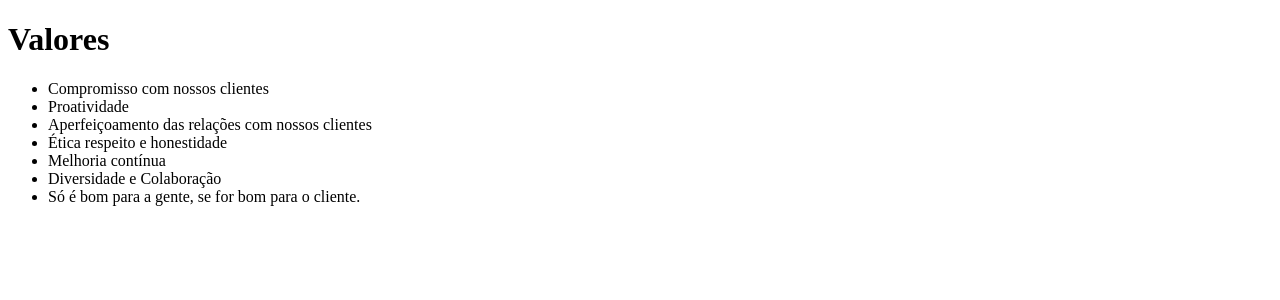
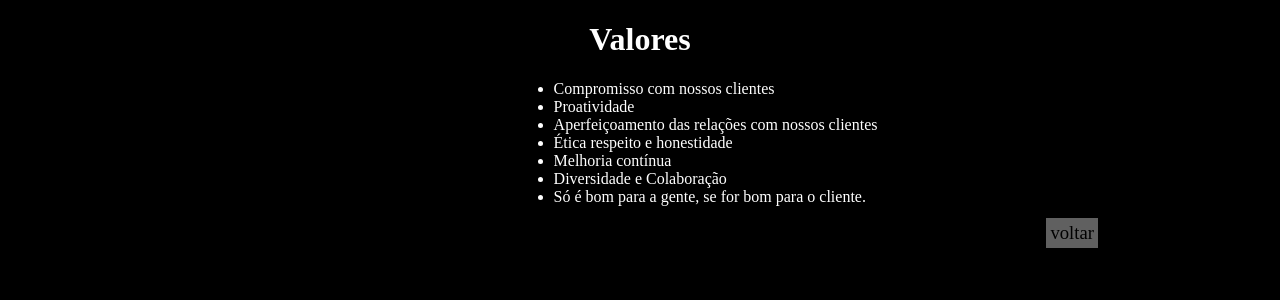
Before and after one commit to Leonardo-AD/musicosdealuguel, a PHP site: page /valores.html in a window 1280 px wide. Shown: the top 300 px of the page. Run offline with PHP 8.4, Linux system fonts and the light colour scheme.

Commit message:
criando arquivos e fazendo as referencias

```diff
--- a/cadastro.html
+++ b/cadastro.html
@@ -16,5 +16,10 @@
 	E-mail: <input type="text" name="Email" placeholder="E-mail" required title="E-mail"><br>
 	<input type="submit" value="Cadastrar">
 	</form>
+		<nav id="naves">
+		<ul>
+			<a href="index.html"><li>voltar</li></a>
+		</ul>
+	</nav>
 </body>
 </html>
--- a/estilo.css
+++ b/estilo.css
@@ -112,6 +112,10 @@ div#fig img{
 
 /*Estilizando a missão */
 
+body#missao{
+	background-color: black;
+}
+
 p#missao{
 	color:white;
 	display: block;
@@ -139,3 +143,43 @@ form#aslap{
 	display: block;
 	margin-left: 40%;
 }
+
+/*Estilizando os Valores*/
+
+body#val{
+	background-color: black;
+}
+
+h1#val{
+	text-align: center;
+	color: white;
+}
+
+ul#val {
+	margin-left: 40%;
+}
+
+ul#val li{
+	color: white;
+}
+
+/*Estilizando o Sobre*/
+
+body#sobre{
+	background-color: black;
+}
+
+h1#sobre{
+	text-align: center;
+	color: white;
+}
+
+/*Estilizando o Login*/
+
+h1#login{
+	text-align: center;
+}
+
+form#login{
+	text-align:center;
+}
--- a/index.html
+++ b/index.html
@@ -11,7 +11,7 @@
 		<h1>Músicos de Aluguel</h1>
 		<div>
 			<ul>
-				<a href=""><li>Login</li></a>
+				<a href="login.html"><li>Login</li></a>
 				<a href="cadastro.html"><li>Cadastre-se</li></a>
 			</ul>
 		</div>
@@ -19,10 +19,10 @@
 	<hr/>
 	<nav id="naves">
 		<ul>
+			<a href="index.html"><li>Home</li></a>
 			<a href="missao.html"><li>Missão</li></a>
 			<a href="valores.html"><li>Valores</li></a>
-			<a href=""><li>Sobre</li></a>
-			<a href=""><li>Menu</li></a>
+			<a href="sobre.html"><li>Sobre</li></a>
 		</ul>
 	</nav>
 	<nav id="pq">
--- a/valores.html
+++ b/valores.html
@@ -2,11 +2,12 @@
 <html lang="en">
 <head>
 	<meta charset="utf-8">
-	<title>Musicos de aluguel</title>
+	<title>Valores</title>
+	<link rel="stylesheet" type="text/css" href="estilo.css">
 </head>
-<body>
-  <h1>Valores</h1>
-  <ul>
+<body id="val">
+  <h1 id="val">Valores</h1>
+  <ul id="val">
 	<li>Compromisso com nossos clientes </li>
 	<li>Proatividade</li>
 	<li>Aperfeiçoamento das relações com nossos clientes</li>
@@ -15,6 +16,10 @@
 	<li>Diversidade e Colaboração</li>
 	<li>Só é bom para a gente, se for bom para o cliente.</li>
 	</ul>
-</h1>
+	<nav id="naves">
+		<ul>
+			<a href="index.html"><li>voltar</li></a>
+		</ul>
+	</nav>
 </body>
 </html></head>
```
Also changed, not shown: login.html (added, +21 -0 lines), missao.html (+7 -1 lines), sobre.html (added, +16 -0 lines).
